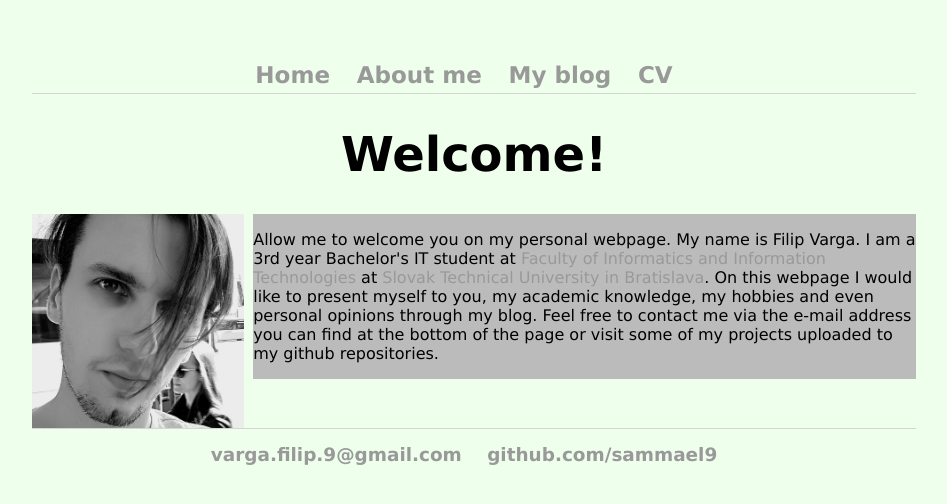
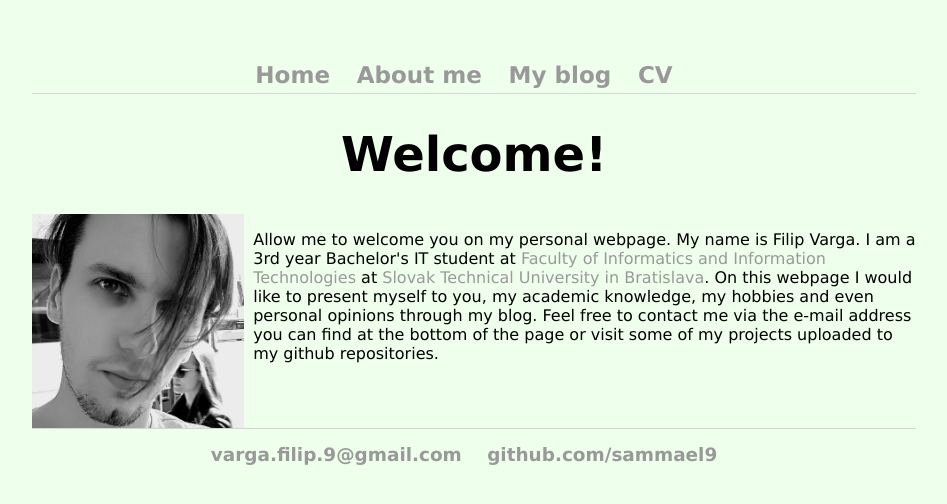
Before and after one commit to sammael9/sammael9.github.io, a Jekyll site: the page built from index.html, in a window 1280 px wide. Shown: the top 504 px of the page, without its empty margins (166-1113 px from the left). Built offline with Jekyll 4.4.1, drawn with Linux system fonts in a browser that asks for light colours.

Commit message:
Update main.html

```diff
--- a/_layouts/main.html
+++ b/_layouts/main.html
@@ -3,12 +3,12 @@ layout: default
 ---
 	<h1>Welcome!</h1>
 	<div class="row">
-		<div class="column left" style="background-color:#aaa;">
+		<div class="column left"">
 			<p><div class="column1_content">
 				<img src= "{{ page.picture }}">
 			</div></p>
 		</div>
-		<div class="column right" style="background-color:#bbb;">
+		<div class="column right"">
 			<p><div class="column2_content">
 				{{ content }}
 			</div></p>
```
